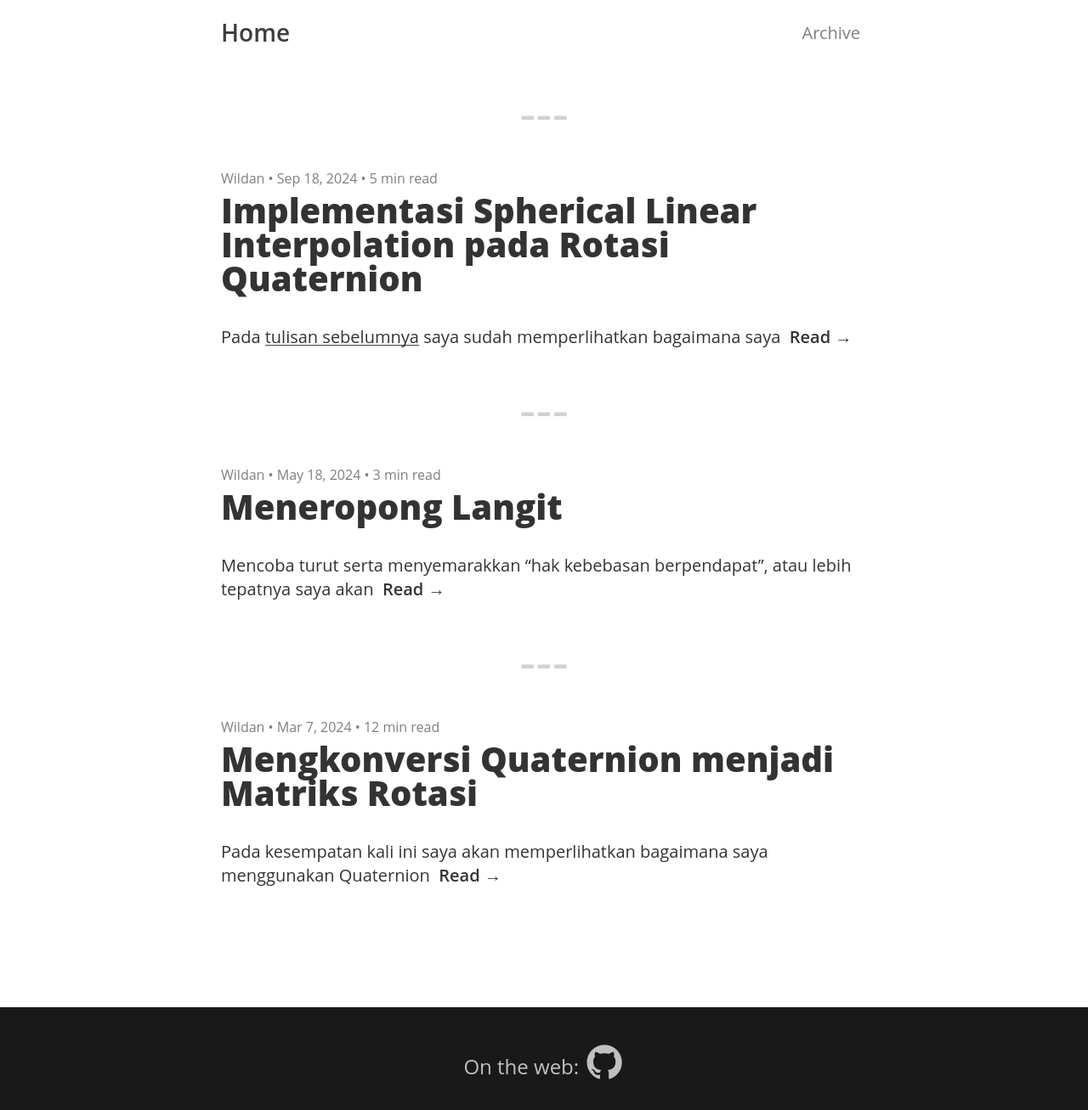
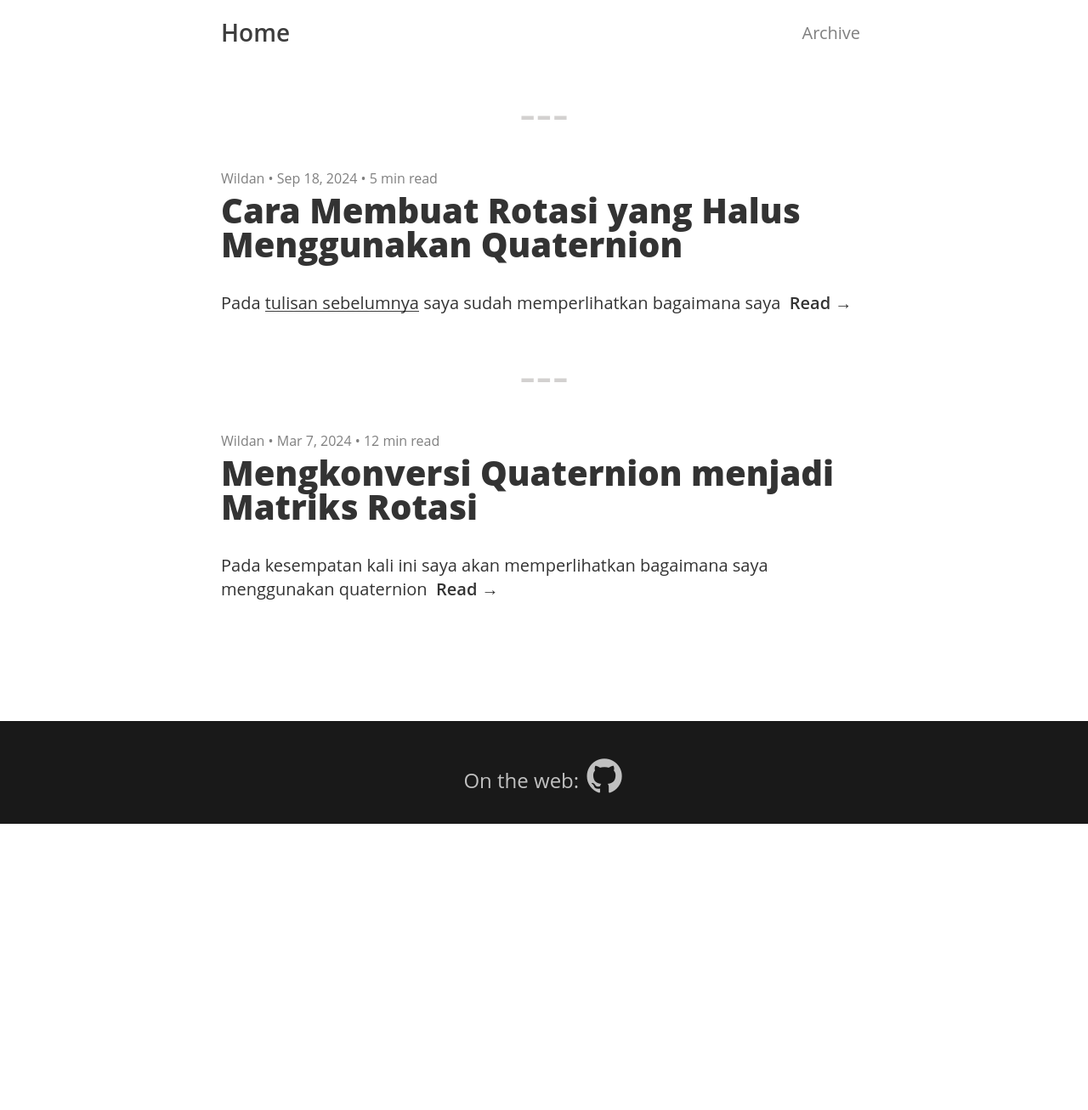
Before and after one commit to wildan9/wildan9.github.io, a Jekyll site: the page built from index.html, in a window 1280 px wide. Shown: the whole page at 85% size. Built offline with Jekyll 4.4.1, drawn with Linux system fonts in a browser that asks for light colours; nearby versions of some CDN libraries; the list of posts is cut into pages by our own code; after the commit the page ends 970 px from its top, so only the background shows below that.

Commit message:
Update rotation and slerp; Move Pascal from wildan9.github.io to rendertree.github.io

```diff
--- a/_posts/2024-03-07-rotation.md
+++ b/_posts/2024-03-07-rotation.md
@@ -1,9 +1,9 @@
 ---
 title: Mengkonversi Quaternion menjadi Matriks Rotasi
-update_date: 2024-09-18
+update_date: 2024-09-22
 ---
 
-Pada kesempatan kali ini saya akan memperlihatkan bagaimana saya menggunakan Quaternion <!--more-->untuk merotasi objek 3 dimensi, dan sebelumnya jika barangkali teman-teman belum familiar dengan Quaternion dan transformasi matriks, teman-teman bisa menyimak video berikut:
+Pada kesempatan kali ini saya akan memperlihatkan bagaimana saya menggunakan quaternion <!--more-->untuk merotasi objek 3 dimensi, dan sebelumnya jika barangkali teman-teman belum familiar dengan quaternion dan transformasi matriks, teman-teman bisa menyimak video berikut:
 
 ## Transformasi matriks
 
@@ -13,7 +13,7 @@ Pada kesempatan kali ini saya akan memperlihatkan bagaimana saya menggunakan Qua
 
 <iframe width="560" height="315" src="https://www.youtube.com/embed/d4EgbgTm0Bg" frameborder="0" allowfullscreen></iframe>
 
-Nah, jadi disini saya akan mentransformasi objek 3 dimensi dan dengan menggunakan Quaternion yang saya konversi menjadi matriks.
+Nah, jadi disini saya akan mentransformasi objek 3 dimensi dan dengan menggunakan quaternion yang saya konversi menjadi matriks.
 
 ![quat1]({{ site.url }}/img/posts/rotation/quat1.jpg)
 
@@ -239,7 +239,7 @@ private:
 
 {% endhighlight %}
 
-Kemudian dimana bagian mengkoversi Quaternion nya? Jadi pada `class` di atas itu kan ada variabel `_rotation` yang dimana merupakan Quaternion, nah jadi sebelum Quaternion itu kita kalikan dengan matriks lainnya yang digunakan untuk mentransformasi matriks, Quaternion itu harus kita konversi ke dalam bentuk matriks. Udah, inti dari tulisan ini cuman begitu doang sebenernya, dan kode nya sepert ini:
+Kemudian dimana bagian mengkoversi quaternion nya? Jadi pada `class` di atas itu kan ada variabel `_rotation` yang dimana merupakan quaternion, nah jadi sebelum quaternion itu kita kalikan dengan matriks lainnya yang digunakan untuk mentransformasi matriks, quaternion itu harus kita konversi ke dalam bentuk matriks. Udah, inti dari tulisan ini cuman begitu doang sebenernya, dan kode nya sepert ini:
 
 ## Mengkonversi Quaternion menjadi matriks rotasi
 
@@ -315,7 +315,7 @@ void Player::Draw() const
 
 Dan hasil rotasi nya seperti ini:
 
-![gif3]({{ site.url }}/img/posts/rotation/2024_02_26_223924.gif)
+![gif3]({{ site.url }}/img/posts/rotation/rotation.gif)
 
 Dari konsep dasar movement dan animation yang saya bagikan ini tentunya bisa teman-teman kembangkan lagi di rumah menjadi game utuh, full source code nya bisa teman-teman unduh di:
 
--- a/_posts/2024-05-18-pascal.md
+++ /dev/null
@@ -1,41 +0,0 @@
----
-title: Meneropong Langit
-update_date: 2024-09-18
----
-
-Mencoba turut serta menyemarakkan "hak kebebasan berpendapat", atau lebih tepatnya saya akan <!--more-->memberikan pendapat terhadap pendapat orang lain. Dan kali ini saya akan membahas Pascal, tapi bukan bahasa pemrograman Pascal.
-Nama dari bahasa Pascal sendiri diambil dari seorang filsuf bernama Blaise Pascal. Sebenarnya saya bukan orang yang baca-baca buku filsafat atau tertarik belajar filsafat. Tapi saya pernah mendengar pendapat paman Coki yang tidak setuju dengan pendapat Blaise Pascal.
-
-Dan pendapat dari Blaise Pascal itu sendiri ada pada satu halaman tersendiri di wikipedia judulnya "Taruhan Pascal". Taruhan Pascal adalah gagasan yang dikeluarkan oleh Blaise Pascal bahwa jika keberadaan Tuhan tidak dapat dipercaya, seseorang harus bertaruh bahwa Tuhan itu ada, karena kita tidak akan kehilangan apapun jika kita hidup sesuai dengan perintah-Nya.
-
-Akan tetapi paman Coki memiliki pendapat yang berbeda dengan Blaise Pascal. Intinya menurut paman Coki, iya kalo Tuhan yang beliau percayai Tuhan yang "benar". Tapi disini saya bukan ingin memberikan pendapat terhadap "Taruhan Pascal". Melainkan pendapat paman Coki yang berpendapat bahwa pendapatnya lebih tepat dari pendapat Blaise Pascal, secara harfiah.
-
-Mungkin banyak orang berpendapat bahwa dirinya tampan, tapi mungkin tidak banyak orang berpendapat memiliki pemikiran yang lebih baik ketimbang Blaise Pascal, dan berani mengemukakannya kepada khalayak. Lagipula kalaupun ada orang yang berpendapat dirinya mirip Jin BTS, padahal jauh gak mirip sama sekali. Paling worst-case nya diketawain, dan tentunya "seharusnya" tidak merugikan orang lain.
-
-Apalagi persoalan paman Coki yang berpendapat bahwa pendapatnya lebih tepat dari pendapat Blaise Pascal. Tapi itu di dunia. Gak tau nanti di akhirat. Maka dari itu disini saya tidak memberikan pendapat apapun tentang sangahan paman Coki mengenai "Taruhan Pascal". Dan biarkan itu menjadi urusan paman Coki dan Blaise Pascal.
-
-Terlepas dari itu semua, ada banyak pelajaran dari Pascal yang bisa kita ambil. Bahkan nama IDE + bundled dengan compiler bahasa Pascal yang sering dipakai, diambil dari nama seseorang yang pernah mati dan kemudian dihidupkan kembali setelah empat hari kematiannya.
-
-Dan dari Pascal itu sendiri, yang merupakan seorang filsuf banyak uraian-uraian yang dapat dijadikan pelajaran. Setidaknya meskipun saya gak ngerti bahasa pemrograman Pascal, tapi tetap ada pelajaran yang bisa diambil. Jangankan dari Pascal, dari perkataan-perkataan penyiar radio di game GTA Vice City juga bisa:
-
-<iframe width="560" height="315" src="https://www.youtube.com/embed/6rsdjSeUQMw?si=C2UpocZAddhNH6sz" title="YouTube video player" frameborder="0" allow="accelerometer; autoplay; clipboard-write; encrypted-media; gyroscope; picture-in-picture; web-share" referrerpolicy="strict-origin-when-cross-origin" allowfullscreen></iframe>
-
-Omong-omong soal Pascal, ada sosok yang menurut saya pribadi perkataan-perkataannya lebih menarik. Beliau berasal dari negara yang sama dengan Pascal, bisa di bilang beliau generasi selanjutnya Pascal. Salah satu pendapat beliau:
-
-![q1]({{ site.url }}/img/posts/pascal/laplace1.jpg)
-
-Pendapat beliau lainnya:
-
-![q2]({{ site.url }}/img/posts/pascal/laplace2.jpg)
-
-Dibalik pernyataan beliau yang barangkali mengarah untuk segaris dengan konsep teologi, seperti merujuk ke istilah "nubuat". Ada perkataan beliau yang mungkin sedikit berbeda, dan apakah mungkin pemikiran itu muncul atas pengaruh "pendapat" warga sekitar? Kan kalo kata orang-orang, sering terdengar seperti istilah, "yang di atas". Mungkin dari situ awal mula beliau berinisiatif untuk "meneropong ke atas". Dan menurut beliau hasilnya seperti ini:
-
-![q3]({{ site.url }}/img/posts/pascal/laplace3.jpg)
-
-Apakah langit = "di atas"? Faktanya langit itu ada di atas. Dan kata "sweeps" di sini apakah sudah benar-benar menyapu keseluruhan arah ke langit? Mengingat bumi itu bulat. Apakah sudah benar-benar meneropong ke semua arah? Apakah semua titik sudah terjamah? Bisa jadi ada yang kelewat kerena agak kurang ke kiri dikit, atau ke kanan dikit? Barangkali jika mengarah ke arah yang tepat kan siapa tau minimal ketemu lawannya black hole.
-
-Coba perhatikan gambar dibawah, kira-kira di titik mana supaya kita bisa meneropong ke arah atas dengan tepat? Pada garis merah ketika terkena sinar dan kuning ketika tidak. Dengan persamaan langit = "di atas", dengan bentuk yang bulat mungkinkah jika sebenarnya meneropong ke bawah?
-
-![earth]({{ site.url }}/img/posts/pascal/earth.jpg)
-
-Ya balik lagi, terlepas dimana bagian "atas"-nya. Seharusnya itu bukan untuk diperdebatkan dan kembali pada keyakinan masing-masing. Dan dari sini kita dapat belajar dari Pascal, Laplace, paman Coki, dan penyiar radio di game GTA Vice City.
--- a/_posts/2024-09-18-slerp.md
+++ b/_posts/2024-09-18-slerp.md
@@ -1,6 +1,6 @@
 ---
-title: Implementasi Spherical Linear Interpolation pada Rotasi Quaternion
-update_date: 2024-09-20
+title: Cara Membuat Rotasi yang Halus Menggunakan Quaternion
+update_date: 2024-09-22
 ---
 
 Pada [tulisan sebelumnya](https://wildan9.github.io/2024/03/07/rotation/){:target="\_blank"} saya sudah memperlihatkan bagaimana saya<!--more--> merotasi sebuah objek menggunakan quaternion. Dan pada kesempatan kali ini saya akan memperilhatkan kekurangan dari cara merotasi objek saya sebelumnya dan bagaimana cara untuk menangani kekurangan tersebut.
```
Also changed, not shown: img/posts/pascal/earth.jpg (deleted), img/posts/pascal/laplace1.jpg (deleted), img/posts/pascal/laplace2.jpg (deleted), img/posts/pascal/laplace3.jpg (deleted), 2 other files.
